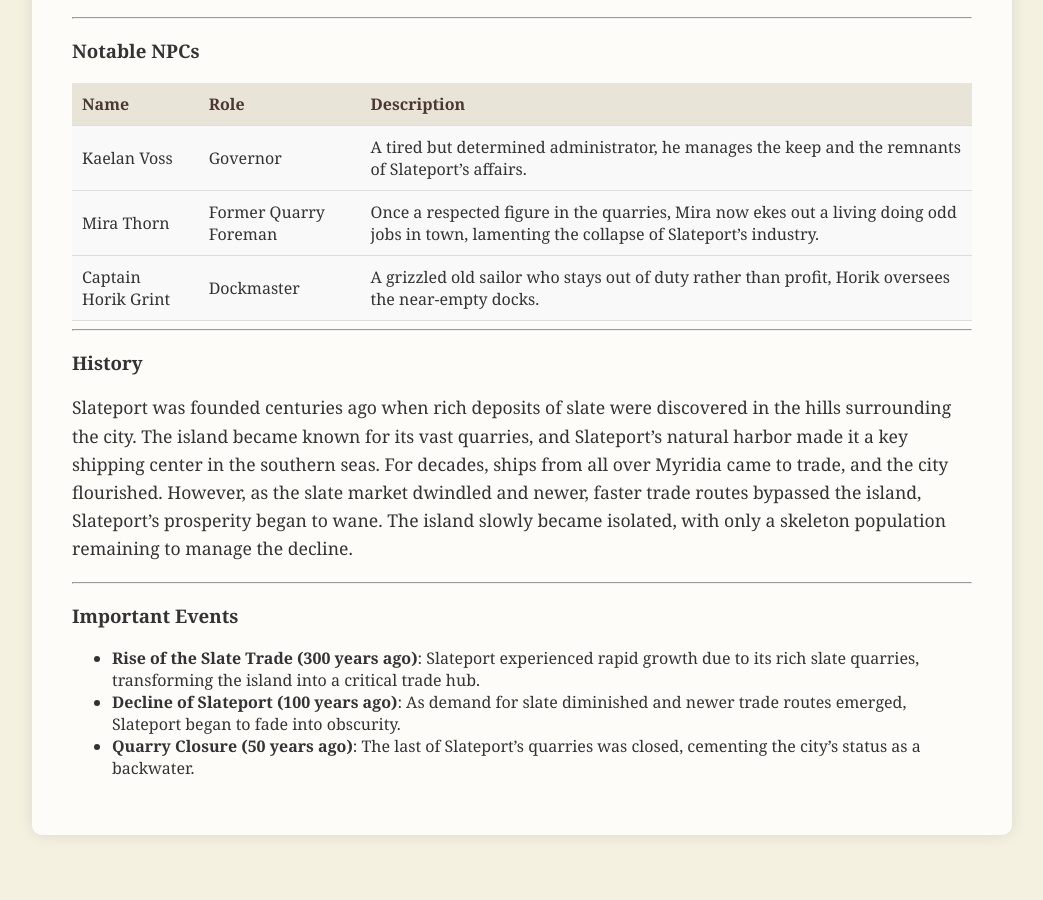
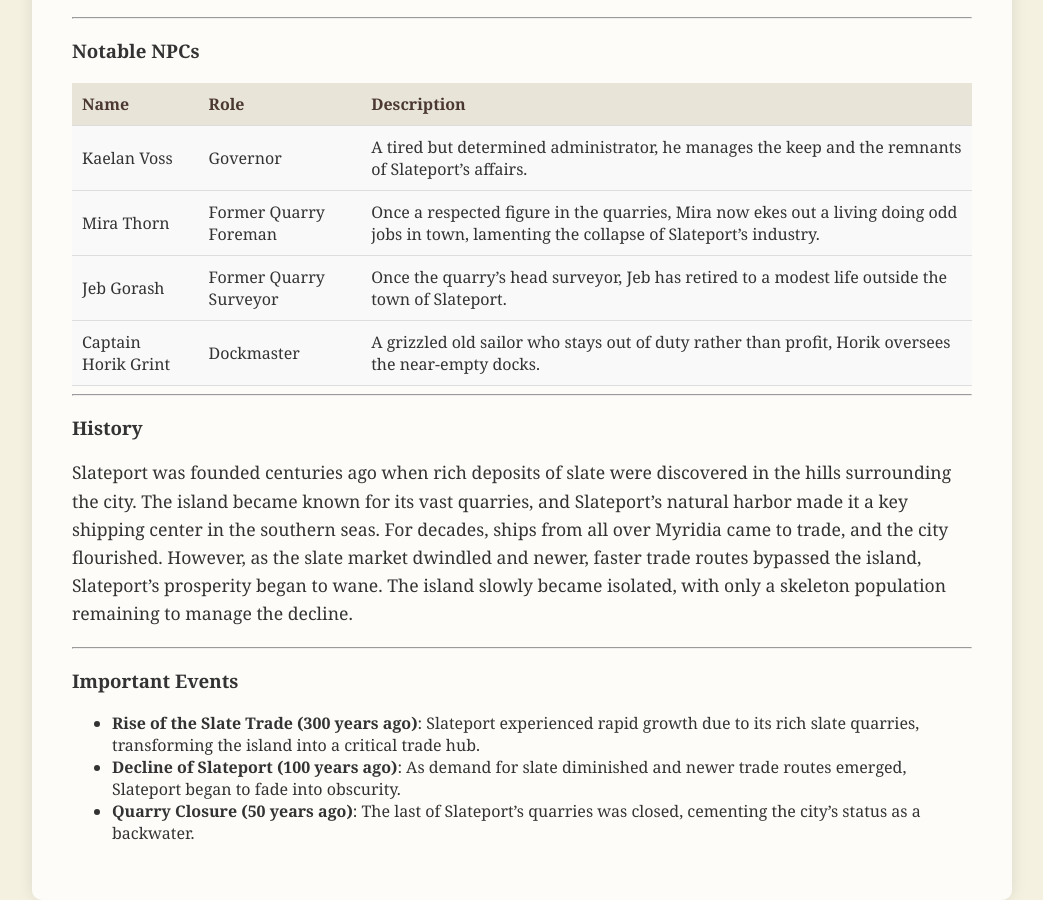
Before and after one commit to arcticblizzard/Myridia, a Jekyll site: the page built from locations/slateport.md, in a window 1280 px wide and 900 px high, scrolled down 1868 px. Shown: the whole window, without its empty margins (118-1161 px from the left). Built offline with Jekyll 4.4.1, drawn with Linux system fonts in a browser that asks for light colours; before the commit the page ends 2703 px from its top, so only the background shows below that; some of the changed lines change nothing that is shown.

Commit message:
Update slateport.md

```diff
--- a/locations/slateport.md
+++ b/locations/slateport.md
@@ -5,7 +5,7 @@ image: /images/slateport.jpg
 permalink: /locations/slateport
 region: Khorash
 type: City
-coordinates: "1850,6400"
+coordinates: "1750,6400"
 description: "Once a bustling hub of trade, Slateport lies on the Southern Isle, a once-thriving maritime city now reduced to a remote and neglected backwater. Known for its abundant slate resources, the city's quarries were the backbone of its economy, fueling lucrative exports across Myridia. However, as trade routes shifted and the slate demand dwindled, Slateport fell into decline. Today, the city sees few ships docking at its run-down port, and the crumbling infrastructure reflects its waning importance."
 ---
 
@@ -47,6 +47,7 @@ A relatively small island located in the sub-tropical south-west, the Island is
 |------------------|------------------------------|-----------------------------------------------------------|
 | Kaelan Voss      | Governor                      | A tired but determined administrator, he manages the keep and the remnants of Slateport's affairs. |
 | Mira Thorn       | Former Quarry Foreman         | Once a respected figure in the quarries, Mira now ekes out a living doing odd jobs in town, lamenting the collapse of Slateport’s industry. |
+| Jeb Gorash | Former Quarry Surveyor | Once the quarry's head surveyor, Jeb has retired to a modest life outside the town of Slateport. |
 | Captain Horik Grint | Dockmaster                   | A grizzled old sailor who stays out of duty rather than profit, Horik oversees the near-empty docks. |
 
 ---
```
